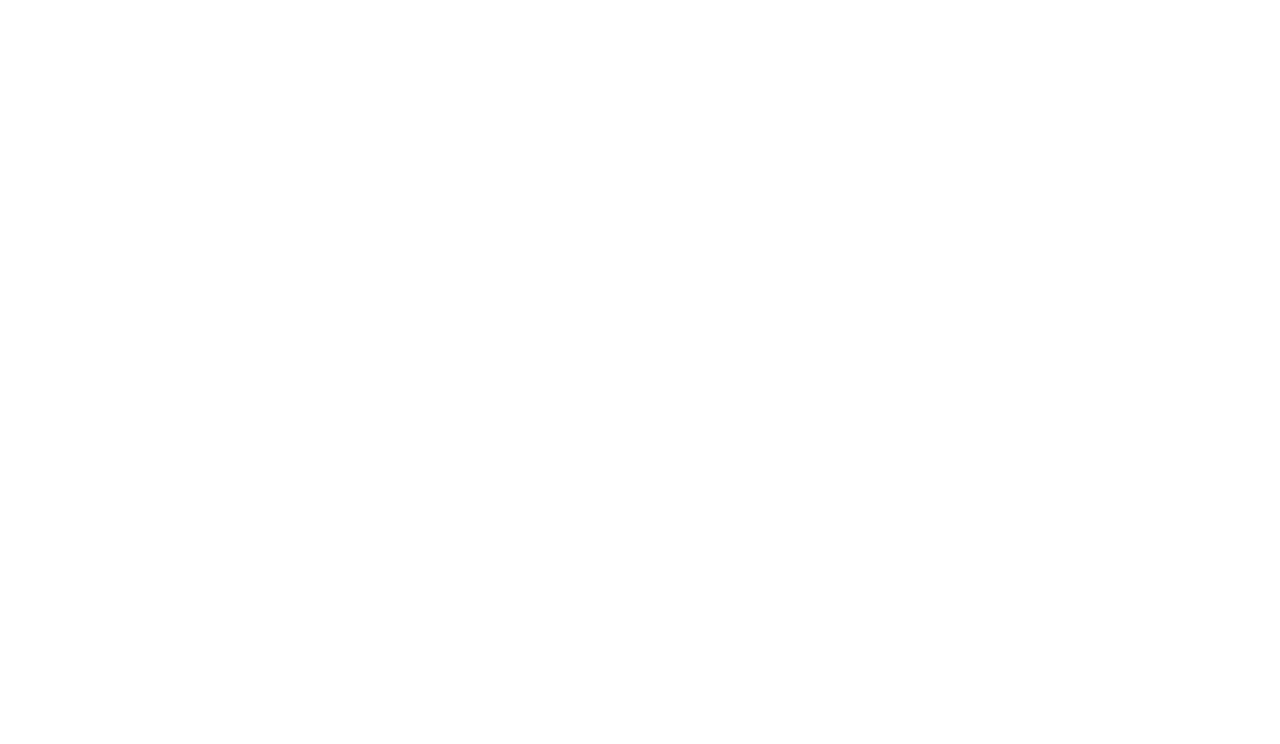
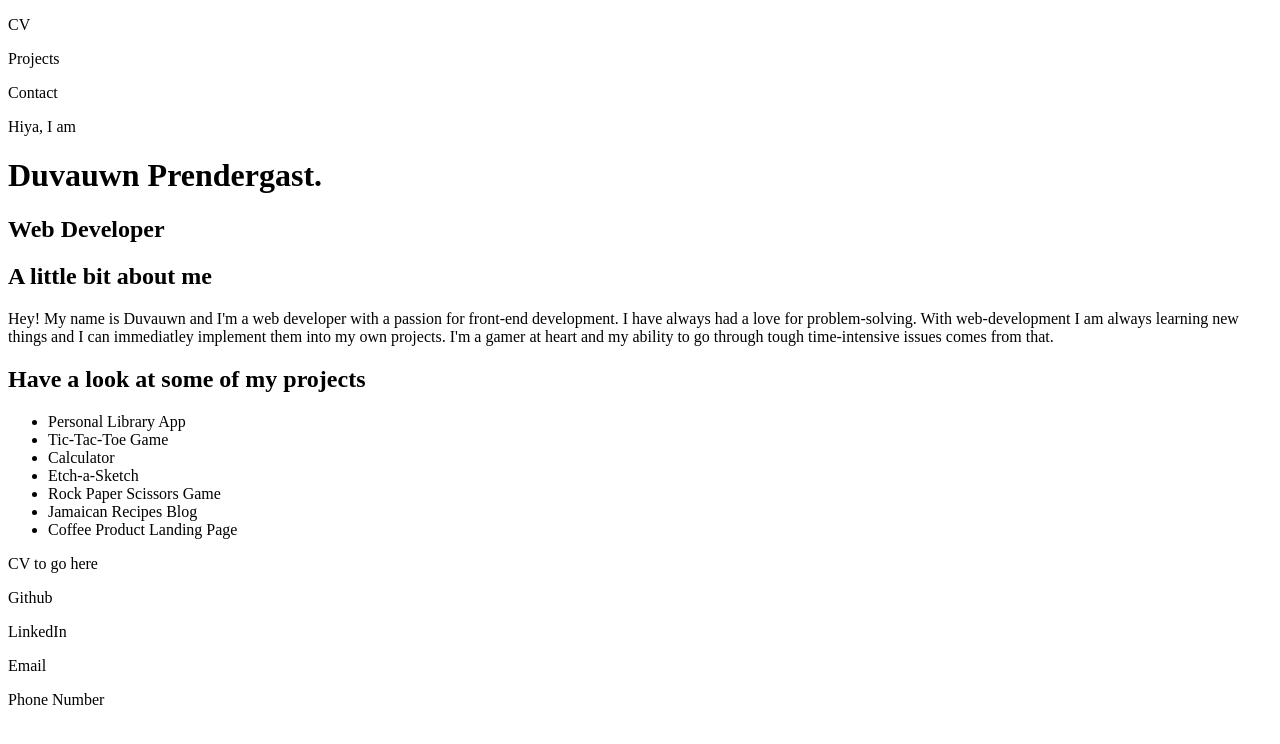
Before and after one commit to Duvauwn/personal-website, a plain HTML site: page index.html in a window 1280 px wide. Drawn offline with Linux system fonts and the light colour scheme.

Commit message:
basic html text

```diff
--- a/index.html
+++ b/index.html
@@ -11,7 +11,50 @@
 </head>
 
 <body>
+    <div id='navbar'>
+        <div id='nav-logo'></div>
+        <p id='nav-cv'>CV</p>
+        <p id='nav-projects'>Projects</p>
+        <p id='nav-contact'>Contact</p>
+    </div>
 
+    <div id='header'>
+        <p>Hiya, I am</p>
+        <h1>Duvauwn Prendergast.</h1>
+        <h2>Web Developer</h2>
+    </div>
+
+    <div id='about'>
+        <h2>A little bit about me</h2>
+        <p>Hey! My name is Duvauwn and I'm a web developer with a passion for front-end development. I have always had a
+            love for problem-solving. With web-development I am always learning new things and I can immediatley
+            implement them into my own projects. I'm a gamer at heart and my ability to go through tough time-intensive
+            issues comes from that.</p>
+    </div>
+
+    <div id='projects'>
+        <h2>Have a look at some of my projects</h2>
+        <ul>
+            <li>Personal Library App</li>
+            <li>Tic-Tac-Toe Game</li>
+            <li>Calculator</li>
+            <li>Etch-a-Sketch</li>
+            <li>Rock Paper Scissors Game</li>
+            <li>Jamaican Recipes Blog</li>
+            <li>Coffee Product Landing Page</li>
+        </ul>
+    </div>
+
+    <div id='cv'>
+        <p>CV to go here</p>
+    </div>
+
+    <div id='contact'>
+        <p>Github</p>
+        <p>LinkedIn</p>
+        <p>Email</p>
+        <p>Phone Number</p>
+    </div>
 </body>
 
 </html>
```
Also changed, not shown: 1 other file.
